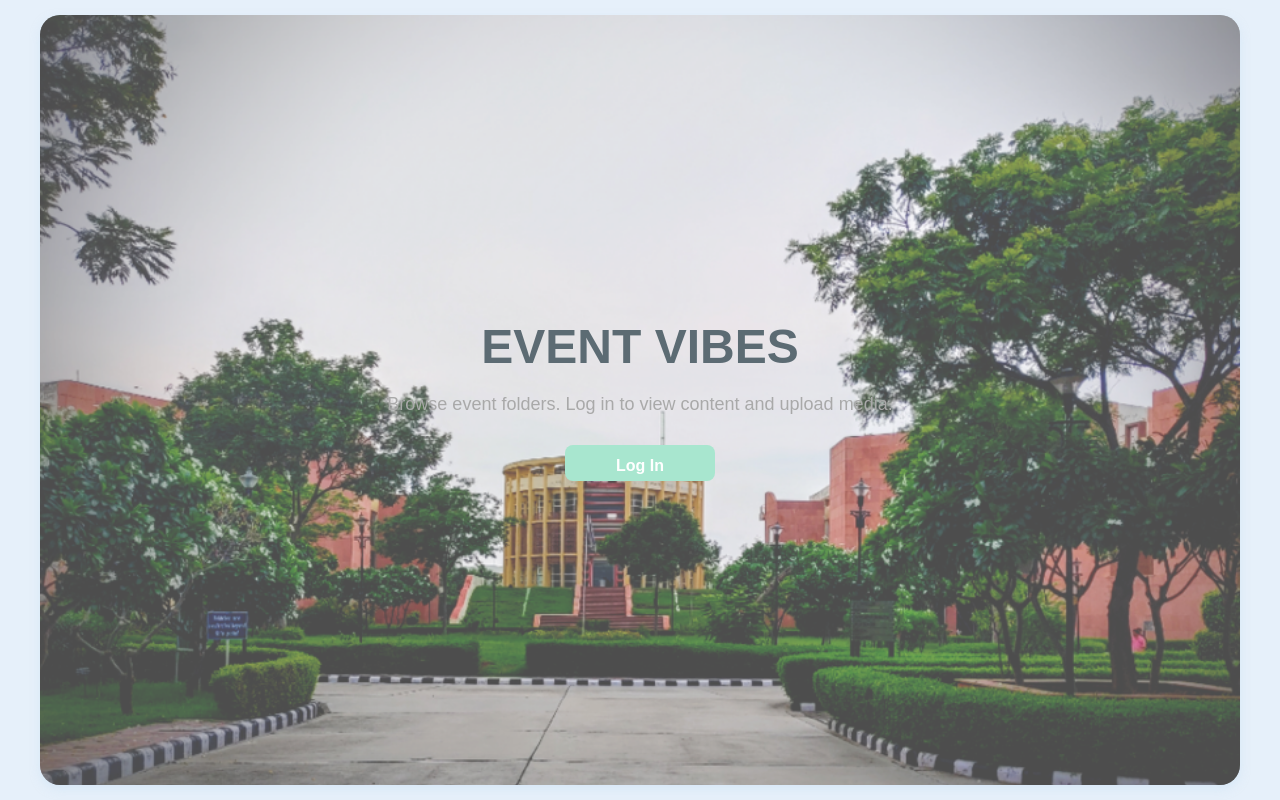
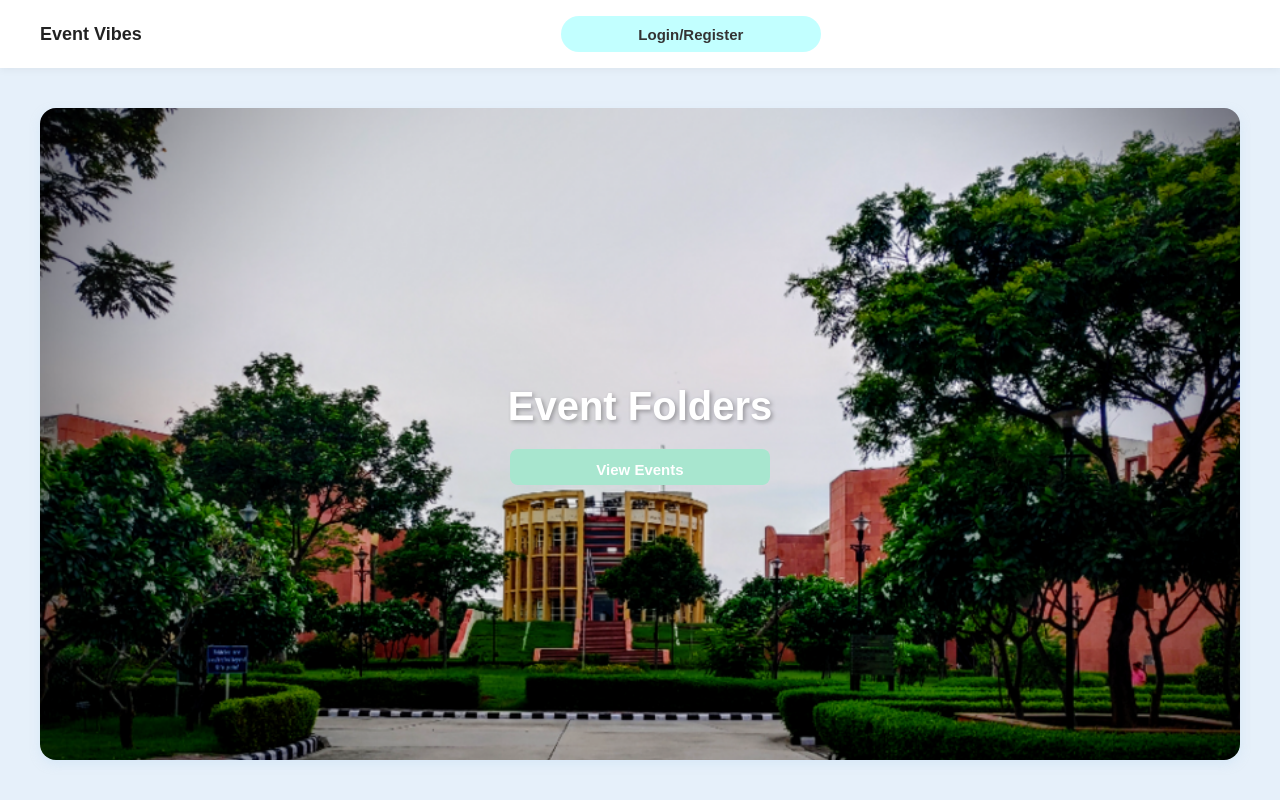
Before and after one commit to harshita2202/Event-Vibes, a React (Create React App) app in the folder frontend/: page / in a window 1280 px wide. Built offline with nearby package versions, Linux system fonts and the light colour scheme.

Commit message:
login and home page changes

```diff
--- a/frontend/src/pages/HomePage.css
+++ b/frontend/src/pages/HomePage.css
@@ -1,5 +1,3 @@
-This is my Homepage.css
-
 body, html {
   margin: 0;
   padding: 0;
@@ -10,83 +8,110 @@ body, html {
 
 .home-container {
   display: flex;
-  justify-content: center;
-  align-items: center;
-  height: 100vh;
-  padding: 15px;
-  margin: 0;
-  box-sizing: border-box;
+  flex-direction: column;
+  min-height: 100vh;
 }
 
-.home-image {
-  width: 100%;
-  height: 100%;
-  max-width: 1200px;
-  border-radius: 20px;
-  background-size: cover;
-  background-position: center;
-  position: relative;
-  overflow: hidden;
-  box-shadow: 0 4px 10px rgba(201, 225, 245, 0.5);
+/* Navbar Styling */
+.navbar {
+ width: 100%;
+  display: flex;
+  justify-content: space-between; /* Push left and right content */
+  align-items: center;
+  padding: 16px 40px;
+  background-color: white;
+  position: relative; /* allows absolute if needed */
+  box-shadow: 0 2px 8px rgba(0, 0, 0, 0.05);
 }
 
-.home-overlay {
-  background-color: rgba(255, 255, 255, 0.3);
-  color: #5C6B73;
-  text-align: center;
-  padding: 60px 20px;
-  height: 100%;
+.logo {
+  font-size: 18px;
+  font-weight: 600;
+  color: #222;
   display: flex;
-  flex-direction: column;
-  justify-content: center;
+  align-items: center;
+  gap: 8px;
 }
 
-.main-title {
-  font-size: 48px;
-  font-weight: bold;
-  margin-bottom: 20px;
-}
-
-.subtitle {
-  font-size: 18px;
-  margin-bottom: 30px;
-  color: #A9A9A9; /* Muted gray to match login.css */
-}
-
-.login-btn {
-  width: 150px;
-  padding: 12px;
-  font-size: 16px;
+.nav-btn {
+  padding: 8px 16px;
   border: none;
-  border-radius: 8px;
-  background-color: #A8E6CF; /* Pastel mint green to match login.css */
-  color: white;
-  margin: 0 auto;
-  font-weight: bold;
+  border-radius: 20px;
+  background-color: #c2ffff;
+  color: #333;
+  font-weight: 600;
   cursor: pointer;
   transition: background-color 0.3s;
 }
 
-.login-btn:hover {
-  background-color: #C2F0E2; /* Lighter mint green on hover */
+.nav-btn:hover {
+  background-color: #dedede;
 }
 
+/* Hero Section */
+.home-image {
+  flex-grow: 1;
+  width: 100%;
+  max-width: 1200px;
+  height: 450px;
+  margin: 40px auto;
+  background-size: cover;
+  background-position: center;
+  border-radius: 16px;
+  display: flex;
+  align-items: center;
+  justify-content: center;
+  position: relative;
+  box-shadow: 0 4px 10px rgba(201, 225, 245, 0.5);
+}
+.center-content {
+  text-align: center;
+  padding: 40px;
+  border-radius: 12px;
+}
+
+
+.main-title {
+  font-size: 40px;
+  font-weight: 700;
+  color: #ffffff;
+  margin-bottom: 20px;
+  text-shadow: 2px 2px 4px rgba(0, 0, 0, 0.3);
+}
+
+.login-btn {
+  padding: 12px 24px;
+  border-radius: 8px;
+  font-size: 15px;
+  font-weight: 600;
+  border: none;
+  cursor: pointer;
+  background-color: #A8E6CF; /* soft indigo */
+  color: white;
+  transition: background-color 0.3s;
+}
+
+.login-btn:hover {
+  background-color: #C2F0E2;
+}
+
+/* Responsive */
 @media (max-width: 768px) {
-  .home-overlay {
-    padding: 30px 15px;
-  }
-
   .main-title {
-    font-size: 36px;
-  }
-
-  .subtitle {
-    font-size: 16px;
+    font-size: 28px;
   }
 
   .login-btn {
-    width: 130px;
-    padding: 10px;
+    padding: 10px 18px;
     font-size: 14px;
   }
+
+  .navbar {
+    flex-direction: column;
+    gap: 10px;
+  }
+    .home-image {
+    height: 300px;
+    margin: 20px;
+  }
 }
--- a/frontend/src/pages/HomePage.jsx
+++ b/frontend/src/pages/HomePage.jsx
@@ -8,17 +8,21 @@ const Home = () => {
 
   return (
     <div className="home-container">
+      <nav className="navbar">
+        <div className="logo">Event Vibes</div>
+        <button className="nav-btn" onClick={() => navigate('/login')}>
+          Login/Register
+        </button>
+      </nav>
+
       <div
         className="home-image"
         style={{ backgroundImage: `url(${bgImage})` }}
       >
-        <div className="home-overlay">
-          <h1 className="main-title">EVENT VIBES</h1>
-          <p className="subtitle">
-            Browse event folders. Log in to view content and upload media.
-          </p>
+        <div className="center-content">
+          <h1 className="main-title">Event Folders</h1>
           <button className="login-btn" onClick={() => navigate('/login')}>
-            Log In
+            View Events
           </button>
         </div>
       </div>
--- a/frontend/src/pages/Login.css
+++ b/frontend/src/pages/Login.css
@@ -7,9 +7,12 @@
 }
 
 body {
-    font-family: 'Poppins', sans-serif;
-    background: #E6F0FA; /* Pastel blue background */
+  margin: 0;
+  padding: 0;
+  font-family: 'Poppins', sans-serif;
+  background: #E6F0FA;
 }
+
 
 input,
 button {
@@ -26,13 +29,19 @@ button {
     color: #A9A9A9; /* Muted gray for secondary text */
 }
 
+.login-wrapper {
+  height: 100vh;
+  display: flex;
+  justify-content: center;
+  align-items: center;
+}
+
 .cont {
   border-radius: 20px;
   overflow: hidden;
   position: relative;
   width: 900px;
   height: 550px;
-  margin: 50px auto;
   background: linear-gradient(135deg, #F9F6F9, #EDE9F6);
   box-shadow: -10px -10px 15px rgba(201, 225, 245, 0.5),
               10px 10px 15px rgba(211, 211, 211, 0.3);
--- a/frontend/src/pages/Login.jsx
+++ b/frontend/src/pages/Login.jsx
@@ -52,6 +52,7 @@ const Login = () => {
   };
 
   return (
+  <div className="login-wrapper">
     <div className={`cont ${isSignup ? 's--signup' : ''}`}>
       <form className="form sign-in" onSubmit={handleSignIn}>
         <h2>Welcome</h2>
@@ -154,7 +155,8 @@ const Login = () => {
         </form>
       </div>
     </div>
-  );
+  </div>
+);
 };
 
 export default Login;
```
